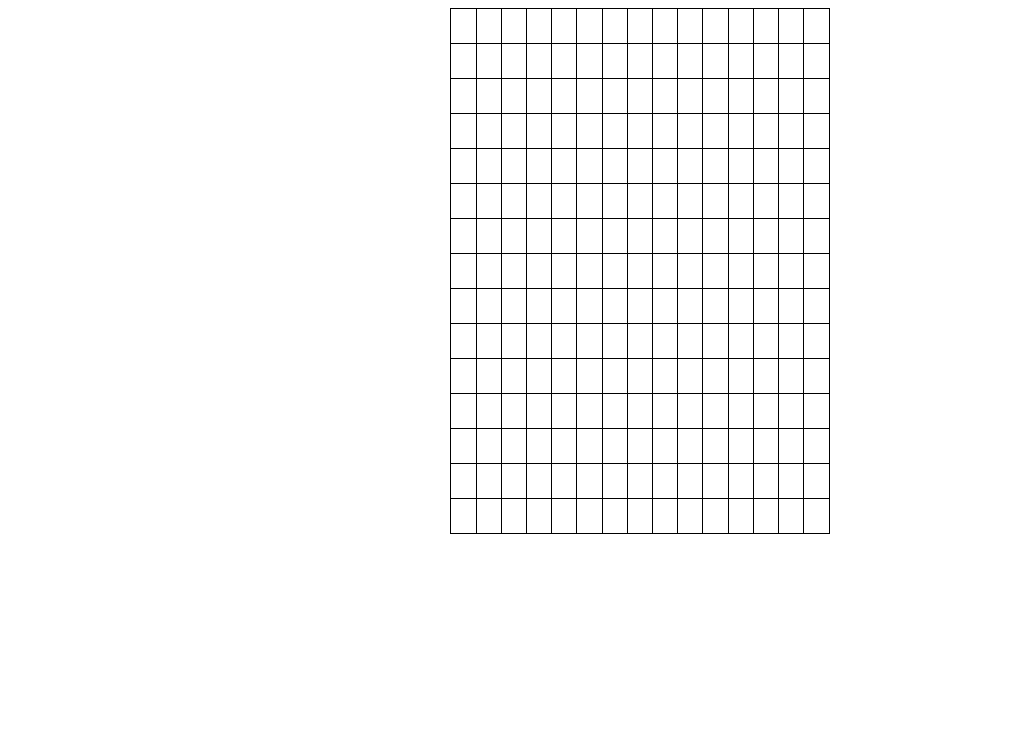
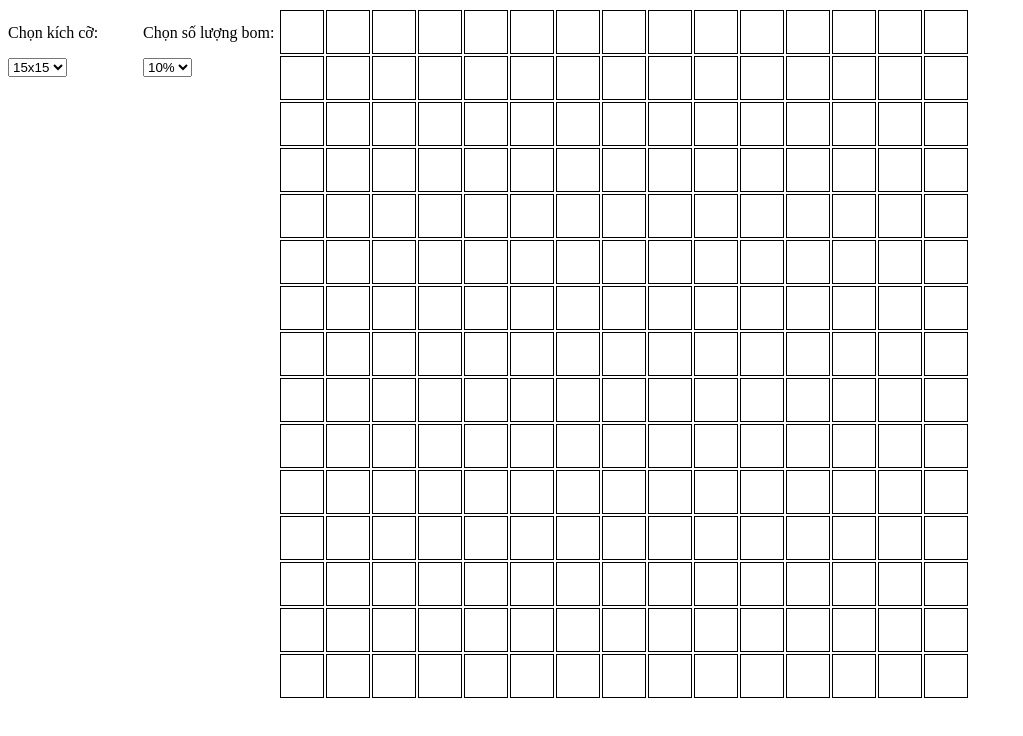
Before and after one commit to NguyenNhatTruong123/minesweeper, a plain HTML site: page index.html in a window 1280 px wide. Shown: the whole page, without its empty margins (0-1023 px from the left). Drawn offline with Linux system fonts and the light colour scheme.

Commit message:
Add selection of size and difficulty.

```diff
--- a/cell.js
+++ b/cell.js
@@ -1,15 +1,31 @@
 class Cell {
-    constructor(i, j, numCells) {
+    constructor(i, j, numCols, numRows, numBooms) {
         this.i = i
         this.j = j
-        if (Math.random(1) > 0.75) {
+        if (Math.random(1) > 1 - numBooms) {
             this.bee = true
         } else {
             this.bee = false
         }
         this.reveal = false
         this.neighborBee = -1
-        this.numCells = numCells
+        this.numCols = numCols
+        this.numRows = numRows
+
+        switch (numCols) {
+            case 15:
+                this.style = "width: 5vh; height: 5vh; font-size: larger"
+                break;
+            case 20:
+                this.style = "width: 4vh; height: 4vh"
+                break;
+            case 25:
+                this.style = "width: 3.2vh; height: 3.2vh"
+                break;
+            case 30:
+                this.style = "width: 3.2vh; height: 3.2vh"
+                break;
+        }
     }
 
     countBee(thisI, thisJ) {
@@ -19,7 +35,7 @@ class Cell {
             for (let j = -1; j <= 1; j++) {
                 let row = thisI + i
                 let col = thisJ + j
-                if (row > -1 && row < this.numCells && col > - 1 && col < this.numCells) {
+                if (row > -1 && row < this.numRows && col > - 1 && col < this.numCols) {
                     if (Cells[row][col].bee) {
                         count++;
                     }
@@ -33,18 +49,18 @@ class Cell {
     pinFlag(i, j) {
         let td = document.getElementById(i + "&" + j)
         td.innerHTML = "&#128681"
-        td.style = "background-color: lightgreen"
+        td.style = "background-color: lightgreen;" + this.style
     }
 
     showAllCell() {
-        for (let i = 0; i < numCells; i++) {
-            for (let j = 0; j < numCells; j++) {
+        for (let i = 0; i < this.numRows; i++) {
+            for (let j = 0; j < this.numCols; j++) {
                 let td = document.getElementById(i + "&" + j)
                 if (Cells[i][j].bee) {
                     td.innerHTML = "💣"
-                    td.style = "background-color: red"
+                    td.style = "background-color: red;" + this.style
                 } else {
-                    td.style = "background-color: lightgrey"
+                    td.style = "background-color: lightgrey;" + this.style
                     if (Cells[i][j].neighborBee == 0) {
                         td.innerHTML = ""
                     } else {
@@ -61,7 +77,7 @@ class Cell {
         if (Cells[i][j].bee) {
             this.showAllCell()
         } else {
-            td.style = "background-color: lightgrey"
+            td.style = "background-color: lightgrey;" + this.style
             if (Cells[i][j].neighborBee == 0) {
                 td.innerHTML = ""
                 this.floodFill(i, j)
@@ -76,7 +92,7 @@ class Cell {
             for (let j = -1; j <= 1; j++) {
                 let row = thisI + i
                 let col = thisJ + j
-                if (row > -1 && row < this.numCells && col > -1 && col < this.numCells) {
+                if (row > -1 && row < this.numRows && col > -1 && col < this.numCols) {
                     if (!Cells[row][col].bee && !Cells[row][col].reveal) {
                         this.showCell(row, col)
                     }
--- a/css.css
+++ b/css.css
@@ -1,15 +1,18 @@
 table {
     table-layout: fixed;
-    border-collapse: collapse;
-    width: 30%;
+    width: 50%;
     text-align: center;
-    margin-left: auto;
-    margin-right: auto;
 }
 
 table,
-th,
+th {
+    font-size: larger;
+}
+
 td {
     border: 1px solid black;
-    font-size: larger;
 }
+
+p {
+    width: 135px;
+}
--- a/index.html
+++ b/index.html
@@ -5,11 +5,33 @@
     <meta name="viewport" content="width=device-width, initial-scale=1.0" />
     <link rel="stylesheet" href="css.css" />
   </head>
-  <body>
-    <body style="text-align: center; line-height: 200%">
+  <body onload="setUpTableGrid()">
+    <div style="display: flex">
+      <div>
+        <p>Chọn kích cỡ:</p>
+        <select name="gridSize" id="gridSize" onchange="changeGridSize()">
+          <option value="15">15x15</option>
+          <option value="20">20x20</option>
+          <option value="25">25x25</option>
+          <option value="30">30x25</option>
+        </select>
+      </div>
+
+      <div>
+        <p>Chọn số lượng bom:</p>
+        <select name="numBoom" id="numBoom" onchange="changeNumBooms()">
+          <option value="0.1">10%</option>
+          <option value="0.25">25%</option>
+          <option value="0.35">35%</option>
+          <option value="0.5">50%</option>
+        </select>
+      </div>
+
+      <!-- <body style="text-align: center; line-height: 200%"> -->
       <div id="grid"></div>
       <br />
-    </body>
+      <!-- </body> -->
+    </div>
   </body>
   <script src="./cell.js"></script>
   <script src="./scripts.js"></script>
--- a/scripts.js
+++ b/scripts.js
@@ -1,32 +1,79 @@
-// import { Cell } from "./cell";
 document.addEventListener('contextmenu', event => event.preventDefault());
 var grid = document.getElementById("grid")
 
-var gridHTML = "<table>";
-var numCells = 15;
-var Cells = new Array(numCells)
+var numCellsCols = 15;
+var numCellsRows = 15;
+var Cells;
+var tableGridValue = parseInt(document.getElementById("gridSize").value);
+var numBooms = parseFloat(document.getElementById("numBoom").value);
 
-for (let i = 0; i < numCells; i++) {
-    Cells[i] = new Array(numCells)
+function changeGridSize() {
+    tableGridValue = parseInt(document.getElementById("gridSize").value);
+    if (tableGridValue !== 30) {
+        numCellsCols = tableGridValue
+        numCellsRows = tableGridValue
+    } else {
+        numCellsCols = 30
+        numCellsRows = 25
+    }
+    setUpTableGrid()
 }
 
-for (let i = 0; i < numCells; i++) {
-    gridHTML = gridHTML + "<tr>";
-    for (let j = 0; j < numCells; j++) {
-        let id = i + "&" + j
-        let cell = new Cell(i, j, numCells)
-        Cells[i][j] = cell
-        gridHTML = gridHTML + "<td id=" + id + " onclick=clickCell(" + i + "," + j + ") oncontextmenu=setFlag(" + i + "," + j + ")> <br></td>";
+function changeNumBooms() {
+    numBooms = parseFloat(document.getElementById("numBoom").value);
+    setUpTableGrid()
+}
+
+function setUpTableGrid() {
+    grid.innerHTML = ""
+    var gridTable = document.createElement('table')
+    Cells = new Array(numCellsRows)
+
+    for (let i = 0; i < numCellsRows; i++) {
+        Cells[i] = new Array(numCellsCols)
     }
-    gridHTML = gridHTML + "</tr>";
+
+    for (let i = 0; i < numCellsRows; i++) {
+        var gridTableRecord = document.createElement("tr")
+        for (let j = 0; j < numCellsCols; j++) {
+            let cell = new Cell(i, j, numCellsCols, numCellsRows, numBooms)
+            Cells[i][j] = cell
+            let tableData = createTdElement(i, j)
+            gridTableRecord.appendChild(tableData)
+        }
+        gridTable.appendChild(gridTableRecord)
+    }
+    grid.appendChild(gridTable)
+
+    for (let i = 0; i < numCellsRows; i++) {
+        for (let j = 0; j < numCellsCols; j++) {
+            Cells[i][j].countBee(i, j)
+        }
+    }
 }
-gridHTML = gridHTML + "</table>";
-grid.innerHTML = gridHTML;
 
-for (let i = 0; i < numCells; i++) {
-    for (let j = 0; j < numCells; j++) {
-        Cells[i][j].countBee(i, j)
+function createTdElement(i, j) {
+    let td = document.createElement("td");
+    td.id = i + "&" + j
+
+    td.setAttribute('onclick', "clickCell(" + i + "," + j + ")");
+    td.setAttribute('oncontextmenu', "setFlag(" + i + "," + j + ")");
+
+    switch (tableGridValue) {
+        case 15:
+            td.style = "width: 5vh; height: 5vh; font-size: larger"
+            break;
+        case 20:
+            td.style = "width: 4vh; height: 4vh"
+            break;
+        case 25:
+            td.style = "width: 3.2vh; height: 3.2vh"
+            break;
+        case 30:
+            td.style = "width: 3.2vh; height: 3.2vh"
+            break;
     }
+    return td;
 }
 
 function clickCell(i, j) {
```
